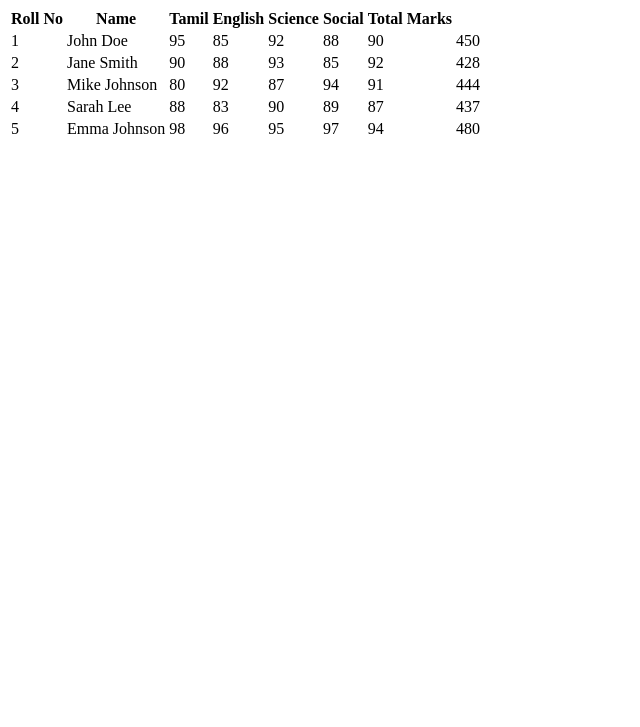
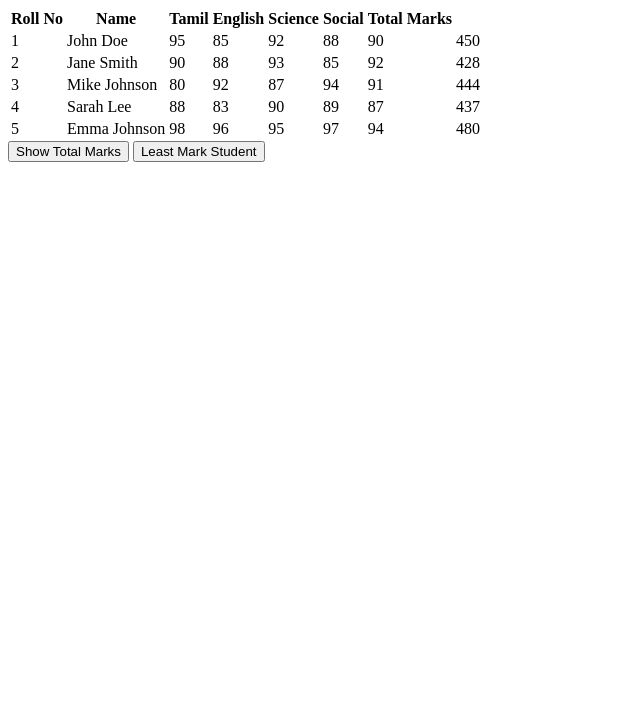
Before and after one commit to iamneo-production/bfcafcdbcbb305296204ddebcceabfbbdedbfone, a plain HTML site: page public/index.html in a window 1280 px wide. Shown: the part 73-800 px from the top of the page, without its empty margins (0-640 px from the left). Drawn offline with Linux system fonts and the light colour scheme.

Commit message:
Backup Commit

```diff
--- a/public/index.html
+++ b/public/index.html
@@ -77,6 +77,8 @@
                 <td>480</td>
             </tr>
         </table>
+        <button class="total-marks-button" type="button">Show Total Marks</button>
+        <button class="total-marks-button least-mark-button" type="button">Least Mark Student</button>
     </div>
 </body>
 
```
